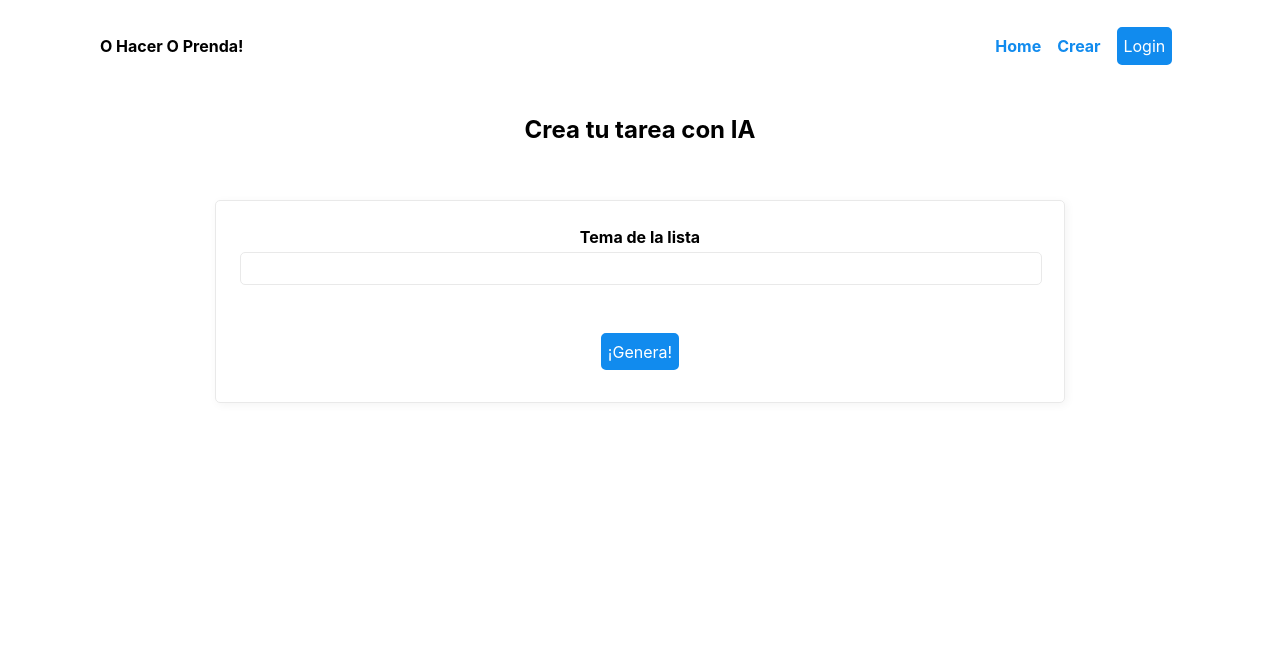
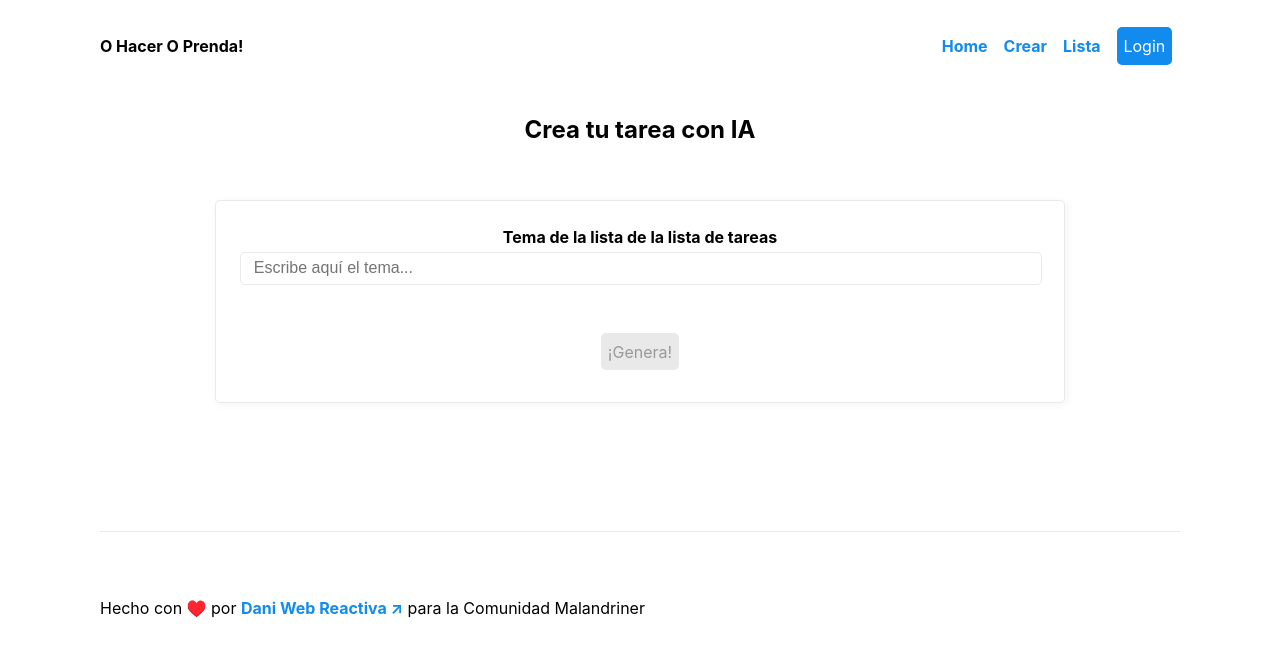
Before and after one commit to delineas/o-hacer-o-prenda, a Next.js app: page /create in a window 1280 px wide. Shown: the top 656 px of the page. Built offline with nearby package versions, Linux system fonts and the light colour scheme; no server answers.

Commit message:
Improve UI

```diff
--- a/src/components/create-form.js
+++ b/src/components/create-form.js
@@ -94,17 +94,22 @@ export default function () {
 
   return (
     <form className="create">
-      <label htmlFor="topic">Tema de la lista</label>
+      <label htmlFor="topic">Tema de la lista de la lista de tareas</label>
       <input
         type="text"
         name="topic"
         value={topic}
+        placeholder="Escribe aquí el tema..."
         onChange={(e) => setTopic(event.target.value)}
       />
 
       <br />
       {content == "" && (
-        <SubmitButton onClick={handleSubmit} isLoading={isLoading}>
+        <SubmitButton
+          onClick={handleSubmit}
+          isLoading={isLoading}
+          disabled={topic.length < 5}
+        >
           {isLoading ? "Esperando..." : "¡Genera!"}
         </SubmitButton>
       )}
--- /dev/null
+++ b/src/components/footer.js
@@ -0,0 +1,13 @@
+export default function () {
+  return (
+    <footer>
+      <hr />
+      <p>
+        Hecho con ♥️ por {" "}
+        <a href="https://webreactiva.com" target="_blank">
+          Dani Web Reactiva ↗
+        </a> para la Comunidad Malandriner
+      </p>
+    </footer>
+  );
+}
--- a/src/components/header.js
+++ b/src/components/header.js
@@ -14,6 +14,9 @@ export default function ({children, home}) {
             <Link href="/create">Crear</Link>
           </li>
           <li>
+            <Link href="/tasks">Lista</Link>
+          </li>
+          <li>
             <LoginButton></LoginButton>
           </li>
         </ul>
--- a/src/components/submit-button.js
+++ b/src/components/submit-button.js
@@ -1,6 +1,6 @@
-export default function SubmitButton({ children, isLoading, onClick }) {
+export default function SubmitButton({ children, isLoading, onClick, disabled }) {
   return (
-    <button type="submit" onClick={onClick} disabled={isLoading}>
+    <button type="submit" onClick={onClick} disabled={isLoading || disabled}>
       {children}
     </button>
   );
--- a/src/pages/_document.js
+++ b/src/pages/_document.js
@@ -1,4 +1,5 @@
 import { Html, Head, Main, NextScript } from 'next/document'
+import Footer from '../components/footer'
 
 export default function Document() {
   return (
@@ -7,6 +8,7 @@ export default function Document() {
       <body>
         <Main />
         <NextScript />
+        <Footer></Footer>
       </body>
     </Html>
   )
--- a/src/pages/index.js
+++ b/src/pages/index.js
@@ -5,6 +5,7 @@ import Link from 'next/link';
 import Header from '../components/header';
 
 function Index() {
+
   return (
     <>
       <Head>
@@ -16,7 +17,7 @@ function Index() {
         </h2>
       </Header>
       <main>
-        <CreateForm></CreateForm>
+
       </main>
     </>
   );
```
